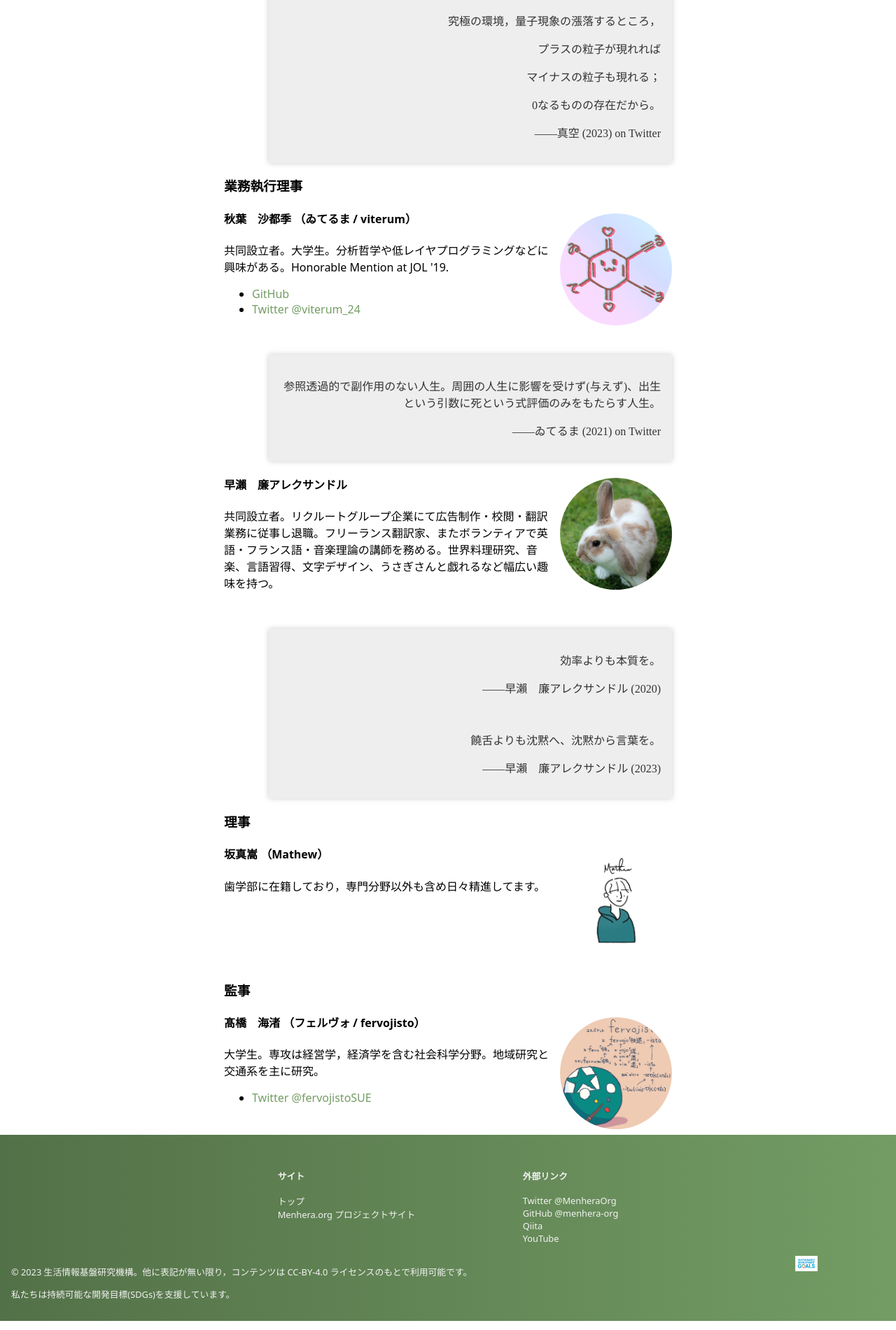
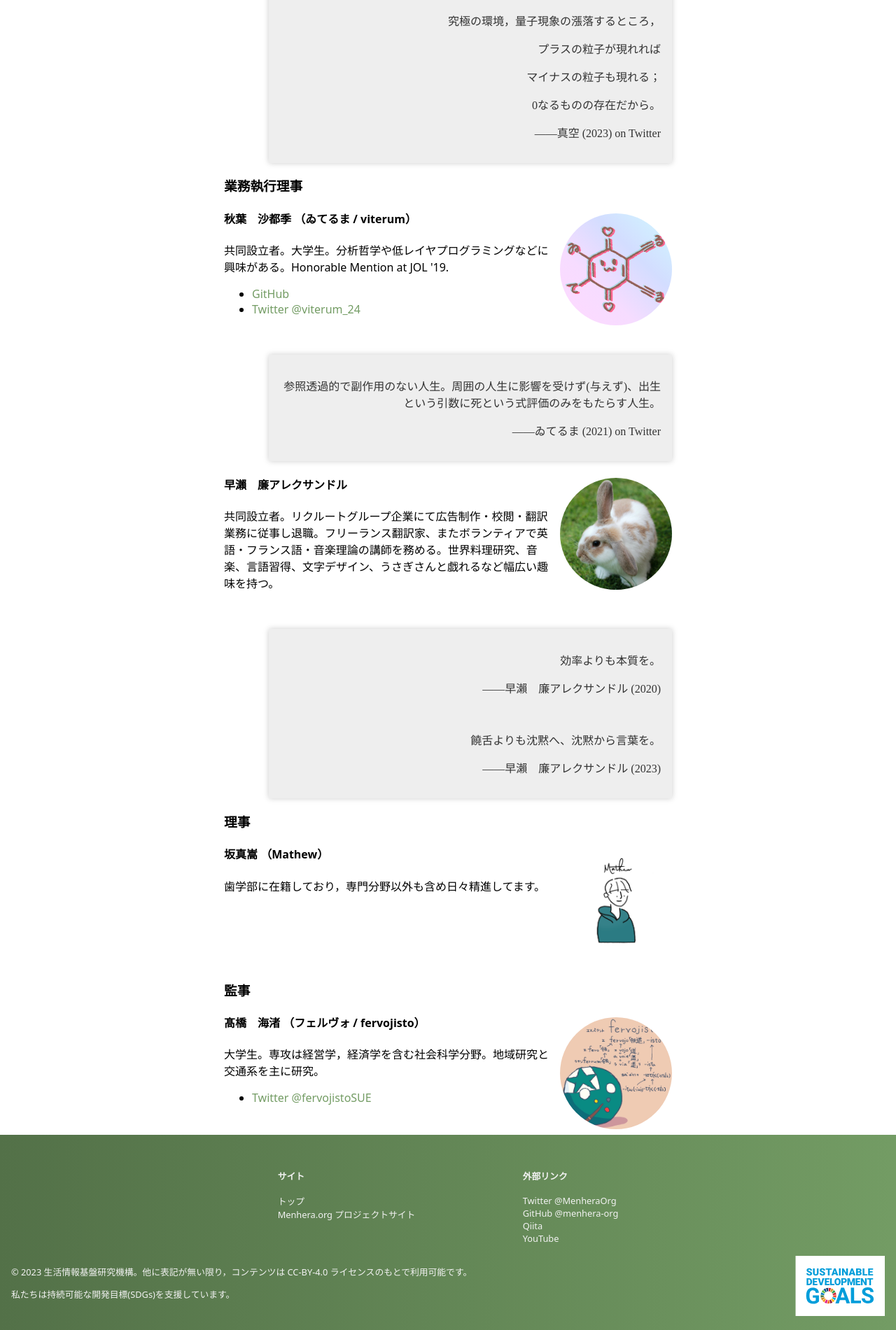
Before and after one commit to menhera-org/menhera.jp, a Jekyll site: the page built from about.html, in a window 1280 px wide. Shown: the part 1148-3049 px from the top of the page at 70% size. Built offline with Jekyll 4.4.1, drawn with Linux system fonts in a browser that asks for light colours.

Commit message:
sdgs logo css

```diff
--- a/_sass/main.scss
+++ b/_sass/main.scss
@@ -205,6 +205,6 @@ h2 {
 }
 
 #sdgs-logo {
-    inline-size: 25%;
+    inline-size: 25vi;
     max-inline-size: 8rem;
 }
```
